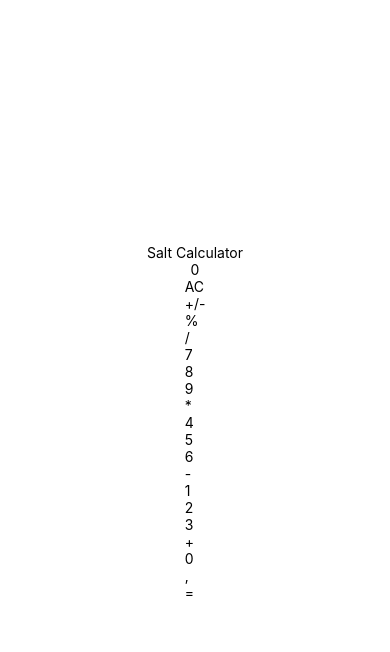
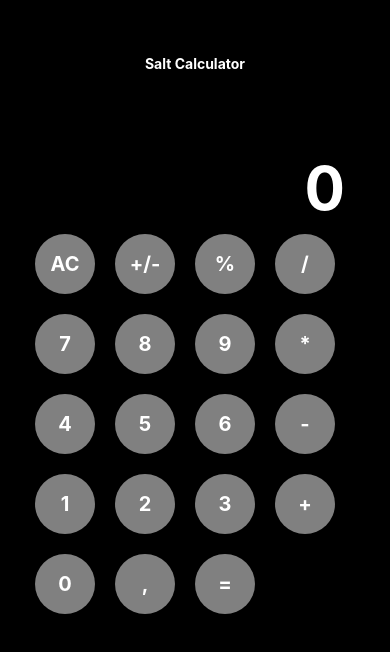
Before and after one commit to marinakinalone/react-native-calculator, a React Native app in the folder rnCalculator/: screen / in a window 390 px wide. Shown: the top 652 px of the page. Built offline with nearby package versions, Linux system fonts and the light colour scheme.

Commit message:
add styling and add more logic

```diff
--- a/rnCalculator/App.js
+++ b/rnCalculator/App.js
@@ -11,8 +11,13 @@ export default function App() {
 
   const handlePress = (value) => {
     if (value === "=") {
-      setResult(eval(items.join('')));
+      setResult(eval(items.join('').replace(/(\+|-|\/|x)+$/,"")));
       setItems([]);
+      return
+    }
+    if (value === 'AC') {
+      setItems([])
+      setResult(0)
       return
     }
     const itemsCopy = [...items, value]
@@ -22,7 +27,7 @@ export default function App() {
   }
   return (
     <View style={styles.container}>
-      <Header />
+      <Header  />
       <Display result={result}/>
       <Keyboard handlePress={handlePress} />
       <StatusBar style="auto" />
@@ -33,8 +38,8 @@ export default function App() {
 const styles = StyleSheet.create({
   container: {
     flex: 1,
-    backgroundColor: '#fff',
-    alignItems: 'center',
-    justifyContent: 'center',
-  },
+    backgroundColor: 'black',
+    color: 'white',
+    padding:25
+  }
 });
--- a/rnCalculator/components/Display.js
+++ b/rnCalculator/components/Display.js
@@ -4,9 +4,27 @@ import { View, Text, StyleSheet, TouchableOpacity } from 'react-native';
 
 const Display = ({result}) => {
   return (
-    <View>
-        <Text>{result}</Text>
+    <View style={styles.display}>
+        <Text style={styles.content}>{result}</Text>
     </View>
   )
 }
+
+const styles = StyleSheet.create({
+    display: {
+       backgroundColor: 'white',
+        marginTop: 80,
+        fontSize: "60px",
+        fontWeight: "bold"
+    },
+    content: {
+        fontSize: 60,
+        fontWeight: "bold",
+        backgroundColor: "black",
+        color: "white",
+        textAlign:"right",
+        paddingRight:20
+
+    }
+  });
 export default Display;
--- a/rnCalculator/components/Header.js
+++ b/rnCalculator/components/Header.js
@@ -3,10 +3,22 @@ import React from 'react'
 
 const Header = () => {
   return (
-    <View>
-        <Text>Salt Calculator</Text>
+    <View style={styles.header}>
+        <Text style={styles.headerText}>Salt Calculator</Text>
     </View>
   )
 }
 
+const styles = StyleSheet.create({
+  header: {
+    paddingTop:30,
+    alignItems: "center",
+    color:"#fff"
+  },
+   headerText: {
+    color:"#fff",
+    fontWeight:"bold"
+  }
+});
+
 export default Header
--- a/rnCalculator/components/Keyboard.js
+++ b/rnCalculator/components/Keyboard.js
@@ -8,12 +8,14 @@ const Keyboard = ({handlePress}) => {
 
 
   return (
-    <View>
+    <View style={styles.keyboard}>
       {btnValues.map((value,index) => {
         return (
           <>
           <TouchableOpacity key={index} onPress={() => {handlePress(value)}}>
-            <Text >{value}</Text>
+            <View style={styles.btnWrapper}>
+              <Text style={styles.btn} >{value}</Text>
+            </View>
           </TouchableOpacity>
           </>
         )
@@ -21,5 +23,29 @@ const Keyboard = ({handlePress}) => {
     </View>
   )
 }
+const styles = StyleSheet.create({
+  keyboard: {
+   flexDirection: "row",
+    alignItems: "center",
+    flexWrap: 'wrap',
 
+  },
+  btnWrapper: {
+    alignItems: "center",
+    justifyContent: 'center',
+    margin: 10
+
+  },
+  btn: {
+    width: 60,
+    height: 60,
+    backgroundColor: 'grey',
+    color: 'white',
+    borderRadius: 90,
+    textAlign: "center",
+    lineHeight: 60,
+    fontSize:20,
+    fontWeight:"bold"
+  }
+});
 export default Keyboard
```
